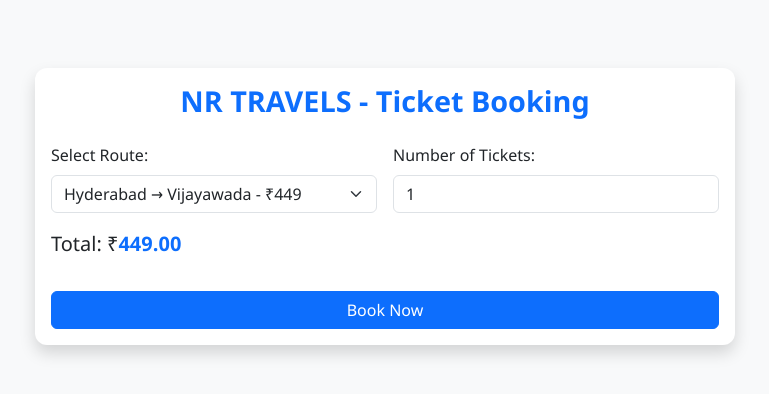
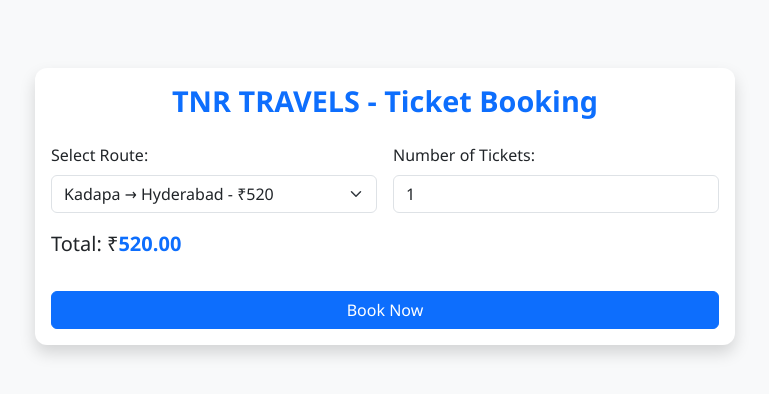
Before and after one commit to nageeswarreddy/ticket-booking, a plain HTML site: page index.html in a window 1280 px wide. Shown: the whole page, without its empty margins (255-1024 px from the left). Drawn offline with nearby package versions, Linux system fonts and the light colour scheme.

Commit message:
Update index.html

```diff
--- a/index.html
+++ b/index.html
@@ -11,16 +11,45 @@
   <div class="container mt-5">
     <div class="card shadow">
       <div class="card-body">
-        <h2 class="card-title text-center text-primary mb-4">NR TRAVELS - Ticket Booking</h2>
+        <h2 class="card-title text-center text-primary mb-4">TNR TRAVELS - Ticket Booking</h2>
 
         <form id="bookingForm" class="row g-3">
           <div class="col-md-6">
             <label for="event" class="form-label">Select Route:</label>
             <select id="event" class="form-select">
-              <option value="hyderabad-vijayawada" data-price="449">Hyderabad → Vijayawada - ₹449</option>
-              <option value="tirupati-chennai" data-price="132">Tirupati → Chennai - ₹132</option>
-              <option value="bangalore-anantapur" data-price="269">Bangalore → Anantapur - ₹269</option>
-            </select>
+  <optgroup label="🔸 Telangana">
+    <option value="kadapa-hyderabad" data-price="520">Kadapa → Hyderabad - ₹520</option>
+  </optgroup>
+
+  <optgroup label="🔹 Karnataka">
+    <option value="kadapa-bangalore" data-price="390">Kadapa → Bangalore - ₹390</option>
+  </optgroup>
+
+  <optgroup label="🔸 Tamil Nadu">
+    <option value="kadapa-chennai" data-price="410">Kadapa → Chennai - ₹410</option>
+  </optgroup>
+
+  <optgroup label="🟢 Rayalaseema Region">
+    <option value="kadapa-tirupati" data-price="210">Kadapa → Tirupati - ₹210</option>
+    <option value="kadapa-anantapur" data-price="180">Kadapa → Anantapur - ₹180</option>
+    <option value="kadapa-kurnool" data-price="240">Kadapa → Kurnool - ₹240</option>
+    <option value="kadapa-nandyal" data-price="220">Kadapa → Nandyal - ₹220</option>
+    <option value="kadapa-chittoor" data-price="250">Kadapa → Chittoor - ₹250</option>
+  </optgroup>
+
+  <optgroup label="🟡 Coastal Andhra">
+    <option value="kadapa-nellore" data-price="350">Kadapa → Nellore - ₹350</option>
+    <option value="kadapa-vijayawada" data-price="460">Kadapa → Vijayawada - ₹460</option>
+    <option value="kadapa-guntur" data-price="430">Kadapa → Guntur - ₹430</option>
+    <option value="kadapa-prakasam" data-price="410">Kadapa → Ongole (Prakasam) - ₹410</option>
+    <option value="kadapa-eastgodavari" data-price="650">Kadapa → Kakinada (East Godavari) - ₹650</option>
+    <option value="kadapa-westgodavari" data-price="620">Kadapa → Eluru (West Godavari) - ₹620</option>
+    <option value="kadapa-srikakulam" data-price="880">Kadapa → Srikakulam - ₹880</option>
+    <option value="kadapa-vizianagaram" data-price="850">Kadapa → Vizianagaram - ₹850</option>
+    <option value="kadapa-vizag" data-price="820">Kadapa → Visakhapatnam - ₹820</option>
+  </optgroup>
+</select>
+
           </div>
 
           <div class="col-md-6">
```
